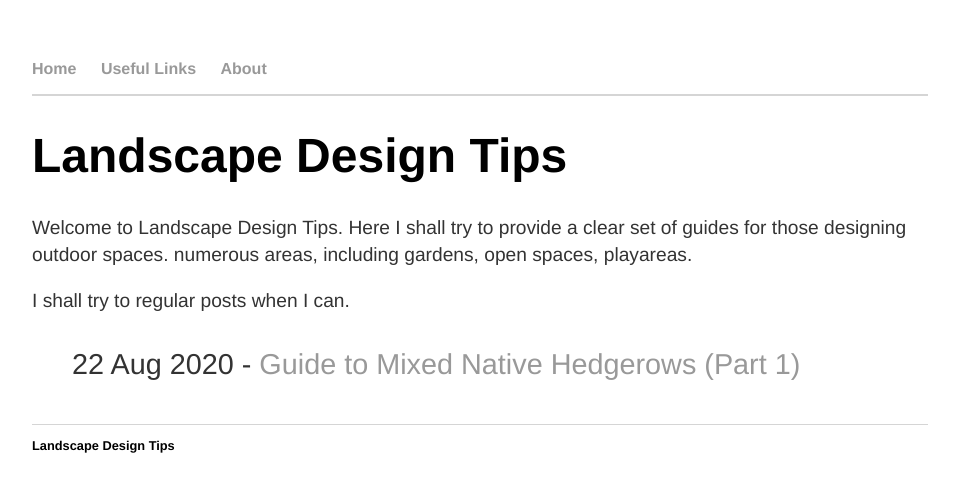
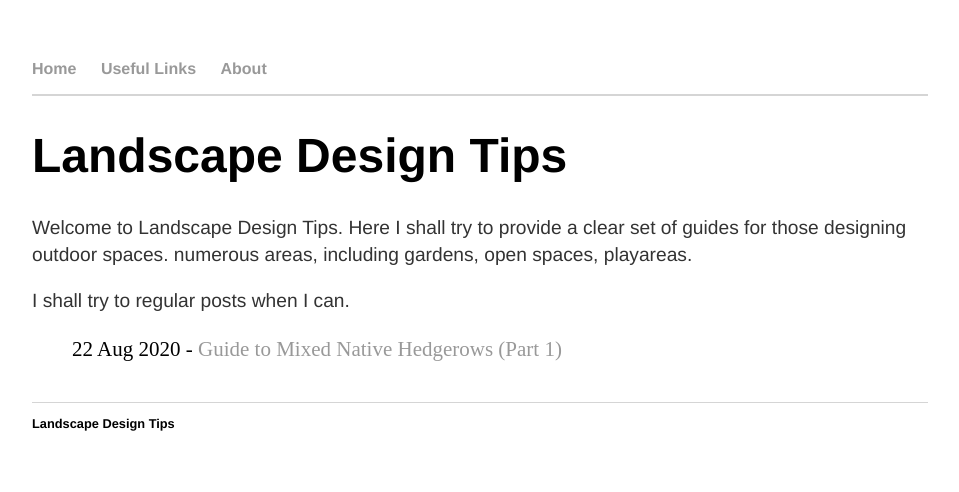
Before and after one commit to Quixoty/ORIG, a Jekyll site: the page built from index.html, in a window 1280 px wide. Shown: the top 492 px of the page, without its empty margins (160-1119 px from the left). Built offline with Jekyll 4.4.1, drawn with Linux system fonts in a browser that asks for light colours.

Commit message:
Update index.html

```diff
--- a/index.html
+++ b/index.html
@@ -11,7 +11,7 @@
 	<ul class="posts">
 
 	  {% for post in site.posts %}
-	    <li><p><span>{{ post.date | date_to_string }}</span> - <a href="{{ post.url }}" title="{{ post.title }}">{{ post.title }}</a></p></li>
+	    <li><p1 style="font-size:0.875em"><span>{{ post.date | date_to_string }}</span> - <a href="{{ post.url }}" title="{{ post.title }}">{{ post.title }}</a></p1></li>
 	  {% endfor %}
 	</ul>
 
```
